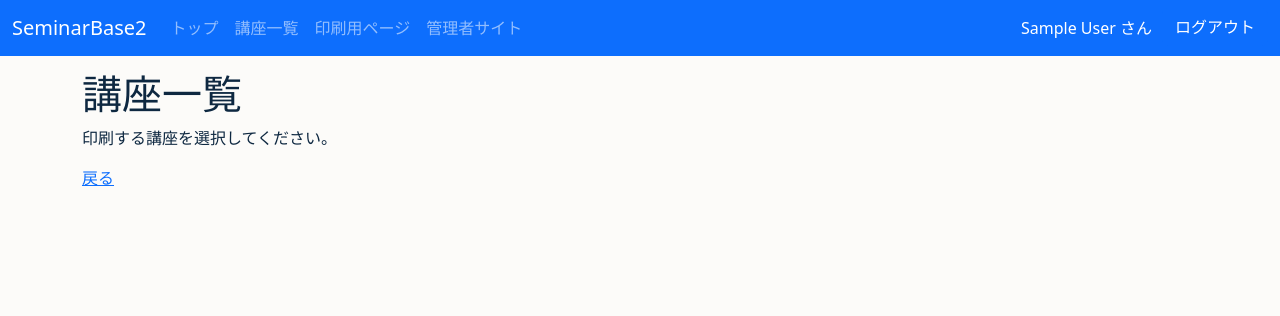
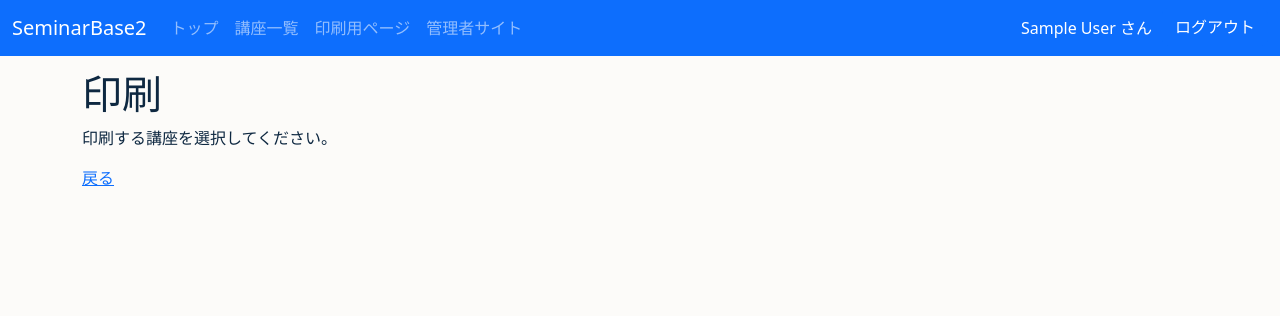
Before and after one commit to e1q23079/SeminarBase2, a Django app: page /print_list/ in a window 1280 px wide. Shown: the top 316 px of the page. Run offline with Django 5.2, Linux system fonts and the light colour scheme; the visitor is signed in with stand-in values (Sample User, id 1); data that the repository does not hold is empty; some libraries are stand-ins or nearby versions.

Commit message:
印刷ページのタイトルをセミナー名に変更し、印刷リストページのタイトルを「印刷」に修正。印刷ビューでセミナー情報をテンプレートに渡すように更新。

```diff
--- a/app/seminar_base2/templates/print.html
+++ b/app/seminar_base2/templates/print.html
@@ -4,7 +4,7 @@
 <head>
     <meta charset="UTF-8">
     <meta name="viewport" content="width=device-width, initial-scale=1.0">
-    <title>印刷 | SeminarBase2</title>
+    <title>{{ seminar.title }} | SeminarBase2</title>
     {% load static %}
     <link rel="stylesheet" href="{% static 'bootstrap-5.3.0-dist/css/bootstrap.min.css' %}">
     <link rel="icon" href="{% static 'img/favicon.png' %}">
--- a/app/seminar_base2/templates/print_list.html
+++ b/app/seminar_base2/templates/print_list.html
@@ -1,6 +1,6 @@
 {% extends "layout.html" %}
 
-{% block title %}講座一覧{% endblock %}
+{% block title %}印刷{% endblock %}
 
 {% block css %}
 {% load static %}
@@ -12,7 +12,7 @@
 {% endblock %}
 
 {% block content %}
-<h1>講座一覧</h1>
+<h1>印刷</h1>
 <p>印刷する講座を選択してください。</p>
 <p class="back-link"><a href="/">戻る</a></p>
 {% for seminar in seminars %}
--- a/app/seminar_base2/views.py
+++ b/app/seminar_base2/views.py
@@ -51,4 +51,4 @@ class PrintView(LoginRequiredMixin, View):
         lectures = seminar.lecture_set.all().order_by('id')
         for lecture in lectures:
             lecture.content = markdownify(lecture.content)
-        return render(request, 'print.html', {'lectures': lectures})
+        return render(request, 'print.html', {'lectures': lectures, 'seminar': seminar})
```
